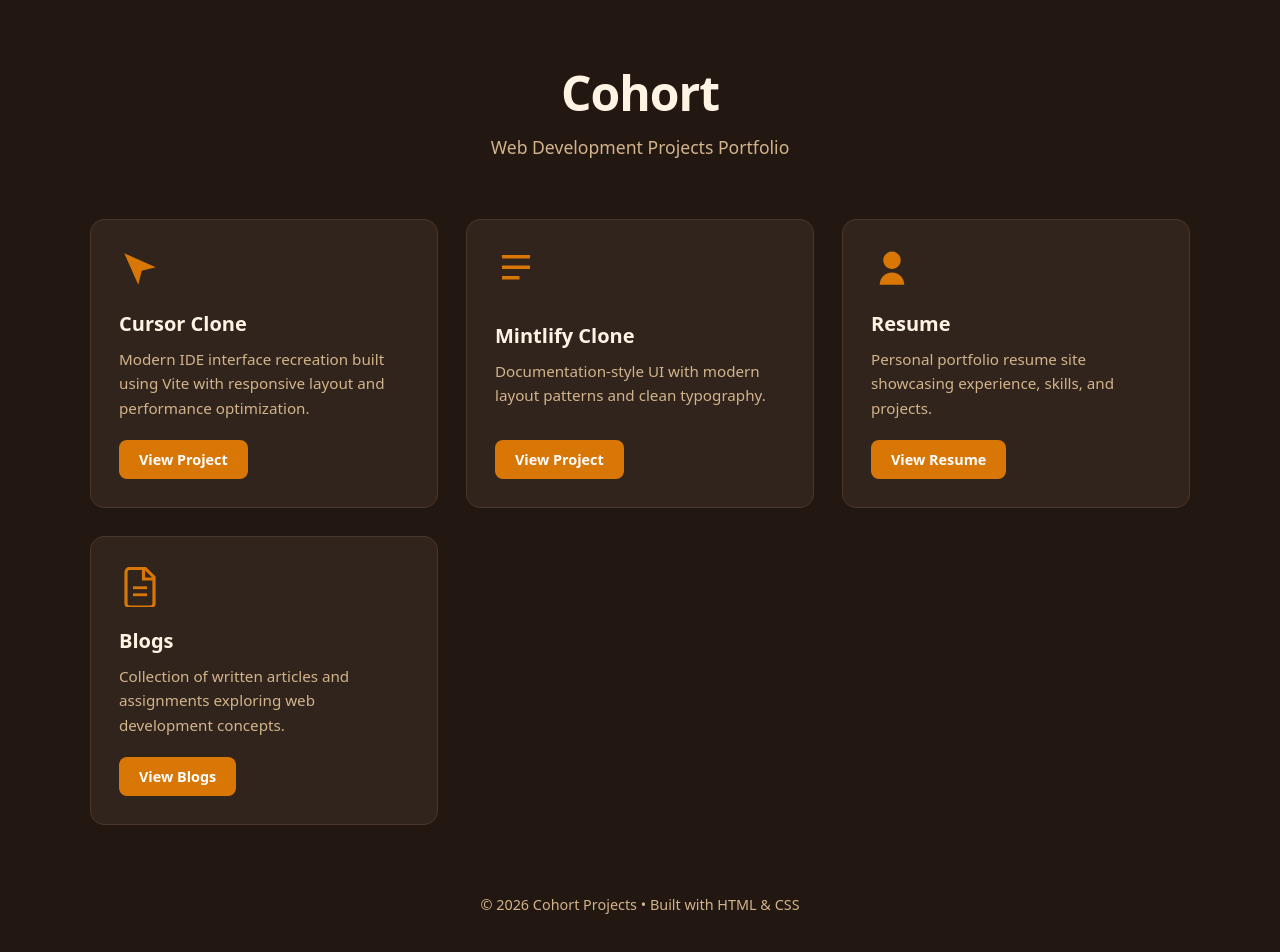
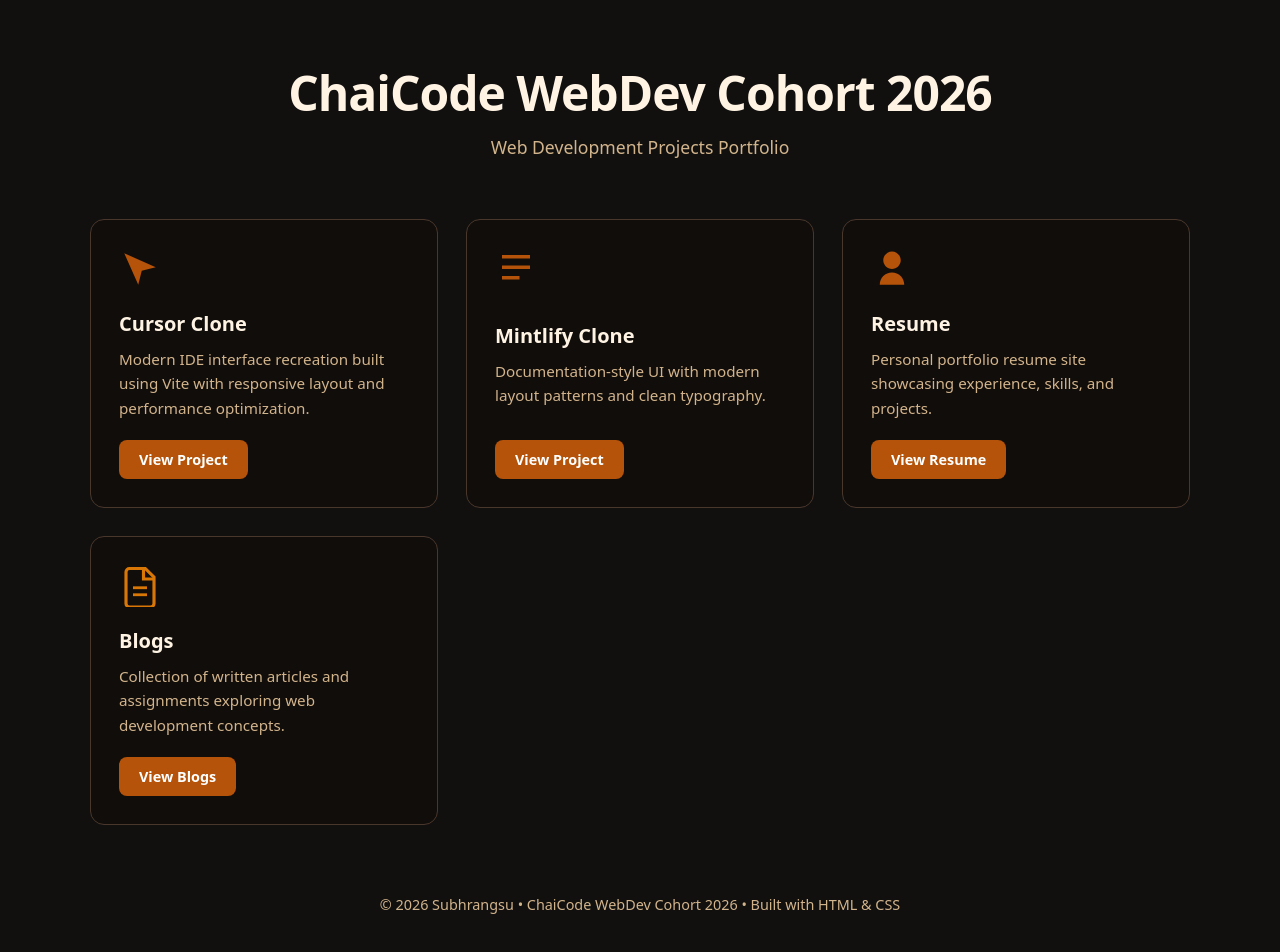
Before and after one commit to Subhrangsu90/Cohort, a plain HTML site: page index.html in a window 1280 px wide. Drawn offline with Linux system fonts and the light colour scheme.

Commit message:
Update index.html with new color scheme and header/footer content

```diff
--- a/index.html
+++ b/index.html
@@ -9,12 +9,12 @@
 
 		<style>
 			:root {
-				--bg: #231711;
-				--card: #31241c;
+				--bg: #11100f;
+				--card: #110d0b;
 				--border: #4a372c;
 				--text: #fff3e4;
 				--muted: #d2b48c;
-				--accent: #d97706; /* saffron tone */
+				--accent: #b45309; /* saffron tone */
 				--hover: #b45309;
 			}
 
@@ -133,7 +133,7 @@
 	<body>
 		<div class="container">
 			<header>
-				<h1>Cohort</h1>
+				<h1>ChaiCode WebDev Cohort 2026</h1>
 				<p class="subtitle">Web Development Projects Portfolio</p>
 			</header>
 
@@ -249,7 +249,10 @@
 				</div>
 			</div>
 
-			<footer>© 2026 Cohort Projects • Built with HTML & CSS</footer>
+			<footer>
+				© 2026 Subhrangsu • ChaiCode WebDev Cohort 2026 • Built with
+				HTML & CSS
+			</footer>
 		</div>
 	</body>
 </html>
```
